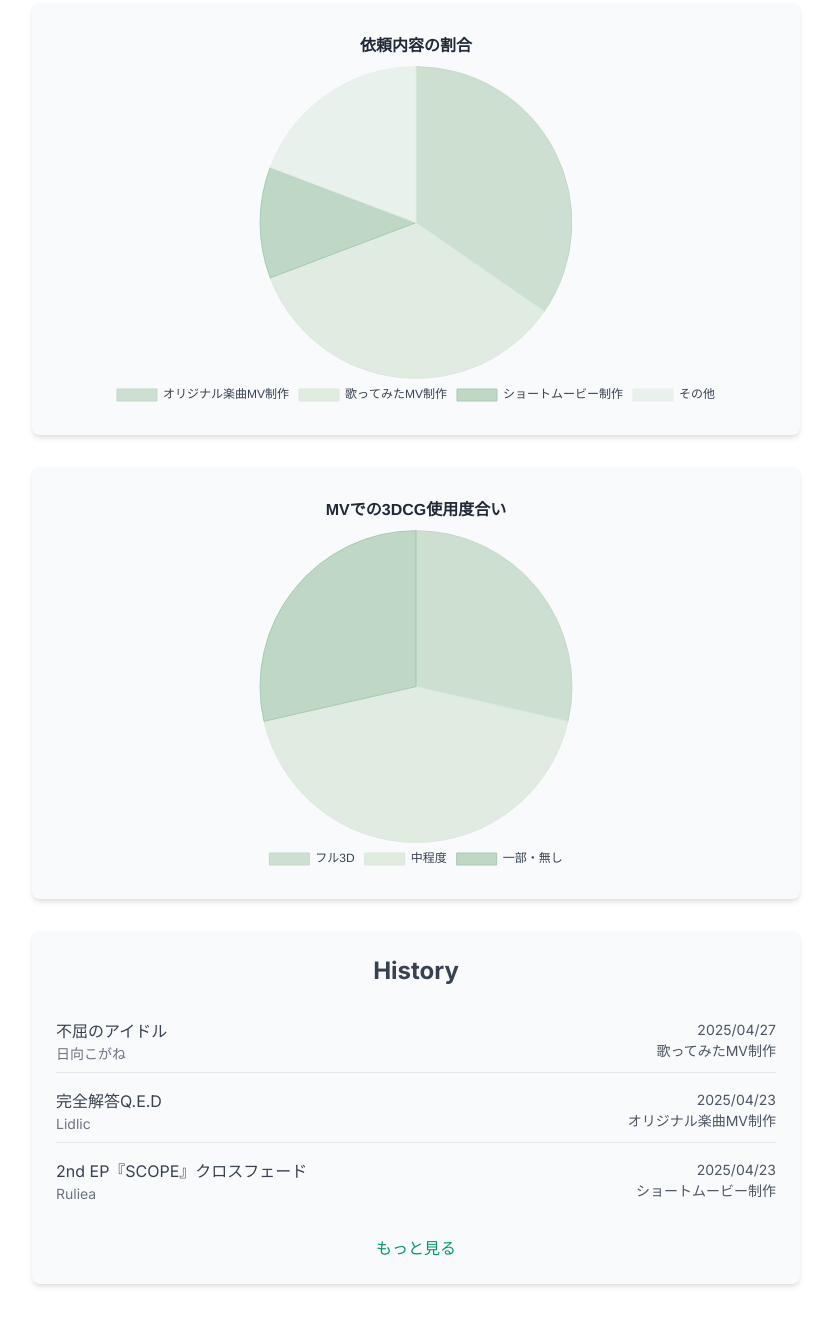
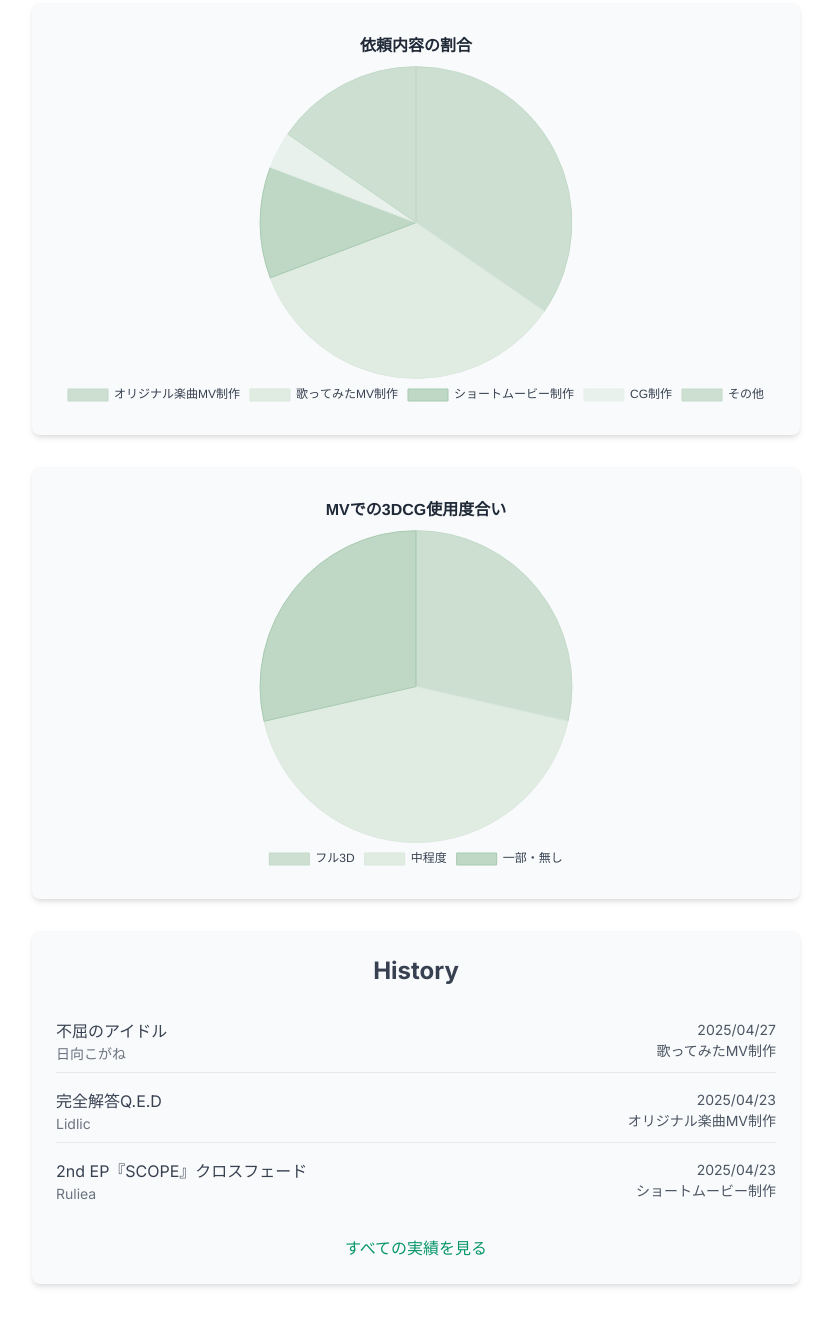
Before and after one commit to KIITF/test_Google_Apps_Script, a plain HTML site: page index.html in a window 1280 px wide. Shown: the part 2419-3744 px from the top of the page, without its empty margins (224-1055 px from the left). Drawn offline with nearby package versions, Linux system fonts and the light colour scheme.

Commit message:
Update index.html

```diff
--- a/index.html
+++ b/index.html
@@ -380,8 +380,8 @@
                             <div class="gallery-item"><a href="https://youtube.com" target="_blank" rel="noopener noreferrer"><img src="https://placehold.co/200x200/FFFFFF/1F2937?text=3DCG+11" alt="3DCG 11の画像" onerror="this.onerror=null;this.src='https://placehold.co/200x200/E5E7EB/374151?text=Error';"></a></div>
                             <div class="gallery-item"><a href="https://youtube.com" target="_blank" rel="noopener noreferrer"><img src="https://placehold.co/200x200/FFFFFF/1F2937?text=3DCG+12" alt="3DCG 12の画像" onerror="this.onerror=null;this.src='https://placehold.co/200x200/E5E7EB/374151?text=Error';"></a></div>
                             <div class="gallery-item"><a href="https://youtube.com" target="_blank" rel="noopener noreferrer"><img src="https://placehold.co/200x200/FFFFFF/1F2937?text=3DCG+13" alt="3DCG 13の画像" onerror="this.onerror=null;this.src='https://placehold.co/200x200/E5E7EB/374151?text=Error';"></a></div>
-                            <div class="gallery-item"><a href="https://youtube.com" target="_blank" rel="noopener noreferrer"><img src="https://placehold.co/200x200/FFFFFF/1F2937?text=3DCG+14" alt="3DCG 14の画像" onerror="this.onerror=null;this.src='https://placehold.co/200x200/E5E7EB/374151?text=Error';"></a></div>
-                            <div class="gallery-item"><a href="https://youtube.com" target="_blank" rel="noopener noreferrer"><img src="https://placehold.co/200x200/FFFFFF/1F2937?text=3DCG+15" alt="3DCG 15の画像" onerror="this.onerror=null;this.src='https://placehold.co/200x200/E5E7EB/374151?text=Error';"></a></div>
+                            <div class="gallery-item"><a href="https://youtube.com" target="_blank" rel="noopener noreferrer"><img src="https://placehold.co/200x200/FFFFFF/1F2937?text=3DCG+14" alt="リリックモーション 14の画像" onerror="this.onerror=null;this.src='https://placehold.co/200x200/E5E7EB/374151?text=Error';"></a></div>
+                            <div class="gallery-item"><a href="https://youtube.com" target="_blank" rel="noopener noreferrer"><img src="https://placehold.co/200x200/FFFFFF/1F2937?text=3DCG+15" alt="リリックモーション 15の画像" onerror="this.onerror=null;this.src='https://placehold.co/200x200/E5E7EB/374151?text=Error';"></a></div>
                         </div>
                     </div>
 
@@ -436,9 +436,10 @@
                     <div id="history-list-container" class="space-y-2">
                     </div>
                     <div class="text-center mt-6">
-                        <button id="toggle-history-button" class="text-emerald-600 hover:text-emerald-700 font-medium">
-                            もっと見る
-                        </button>
+                        <!-- 「もっと見る」ボタンを新しいページへのリンクに変更 -->
+                        <a href="history.html" id="toggle-history-button" class="text-emerald-600 hover:text-emerald-700 font-medium">
+                            すべての実績を見る
+                        </a>
                     </div>
                 </div>
             </div>
@@ -788,17 +789,18 @@
             let requestRatioChartInstance = null;
             let cgUsageChartInstance = null;
             let allHistoryData = []; // CSVから読み込んだ全履歴データを格納する変数
-            let historyExpanded = false; // 履歴リストの表示状態
+            // let historyExpanded = false; // history.htmlに移動するため削除
 
             const historyListContainer = document.getElementById('history-list-container');
-            const toggleHistoryButton = document.getElementById('toggle-history-button');
+            // const toggleHistoryButton = document.getElementById('toggle-history-button'); // aタグに変更したため削除
             const itemsToShowInitially = 3;
 
             // 履歴リストをレンダリングする関数
             function renderHistory() {
                 if (!historyListContainer) return;
                 historyListContainer.innerHTML = '';
-                const itemsToRender = historyExpanded ? allHistoryData : allHistoryData.slice(0, itemsToShowInitially);
+                // index.htmlでは常に最初のitemsToShowInitially件のみ表示
+                const itemsToRender = allHistoryData.slice(0, itemsToShowInitially);
 
                 itemsToRender.forEach(item => {
                     const itemDiv = document.createElement('div');
@@ -816,14 +818,15 @@
                     historyListContainer.appendChild(itemDiv);
                 });
 
-                if (toggleHistoryButton) {
-                    if (allHistoryData.length <= itemsToShowInitially) {
-                        toggleHistoryButton.style.display = 'none';
-                    } else {
-                        toggleHistoryButton.style.display = 'inline-block';
-                        toggleHistoryButton.textContent = historyExpanded ? '一部表示する' : 'もっと見る';
-                    }
-                }
+                // 「もっと見る」ボタン（aタグ）の表示/非表示は不要になるため削除
+                // if (toggleHistoryButton) {
+                //     if (allHistoryData.length <= itemsToShowInitially) {
+                //         toggleHistoryButton.style.display = 'none';
+                //     } else {
+                //         toggleHistoryButton.style.display = 'inline-block';
+                //         toggleHistoryButton.textContent = historyExpanded ? '一部表示する' : 'もっと見る';
+                //     }
+                // }
             }
 
             // CSVデータをパースし、チャートと履歴リストを更新する関数
@@ -854,7 +857,8 @@
                     'オリジナル楽曲MV制作': 0,
                     '歌ってみたMV制作': 0,
                     'ショートムービー制作': 0,
-                    'その他': 0
+                    'その他': 0,
+                    'CG制作': 0 // CG制作もカウント対象に追加
                 };
                 // CG使用度合いの集計
                 const cgUsageCounts = {
@@ -892,8 +896,12 @@
                     requestCounts['オリジナル楽曲MV制作'],
                     requestCounts['歌ってみたMV制作'],
                     requestCounts['ショートムービー制作'],
+                    requestCounts['CG制作'], // CG制作のデータを追加
                     requestCounts['その他']
                 ];
+                // ラベルも更新（CG制作を追加）
+                requestRatioChartConfig.data.labels = ['オリジナル楽曲MV制作', '歌ってみたMV制作', 'ショートムービー制作', 'CG制作', 'その他'];
+
 
                 cgUsageChartConfig.data.datasets[0].data = [
                     cgUsageCounts['フル3D'],
@@ -952,13 +960,7 @@
                 }
             }
 
-            // 履歴リストの表示切り替えボタンのイベントリスナー
-            if (toggleHistoryButton) {
-                toggleHistoryButton.addEventListener('click', () => {
-                    historyExpanded = !historyExpanded;
-                    renderHistory(); // 履歴リストを再レンダリング
-                });
-            }
+            // 履歴リストの表示切り替えボタンのイベントリスナーは削除し、aタグになったため不要
 
             // ページロード時にCSVデータをロード
             loadCsvData();
```
